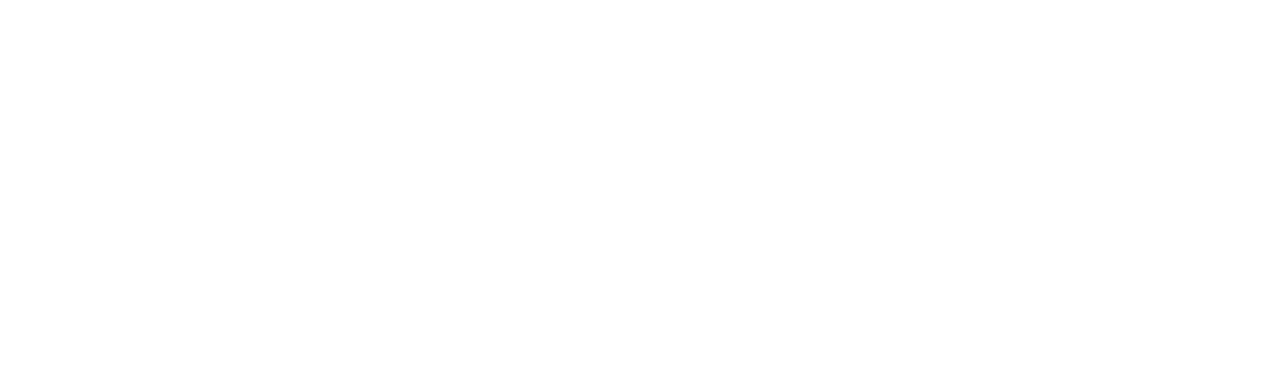
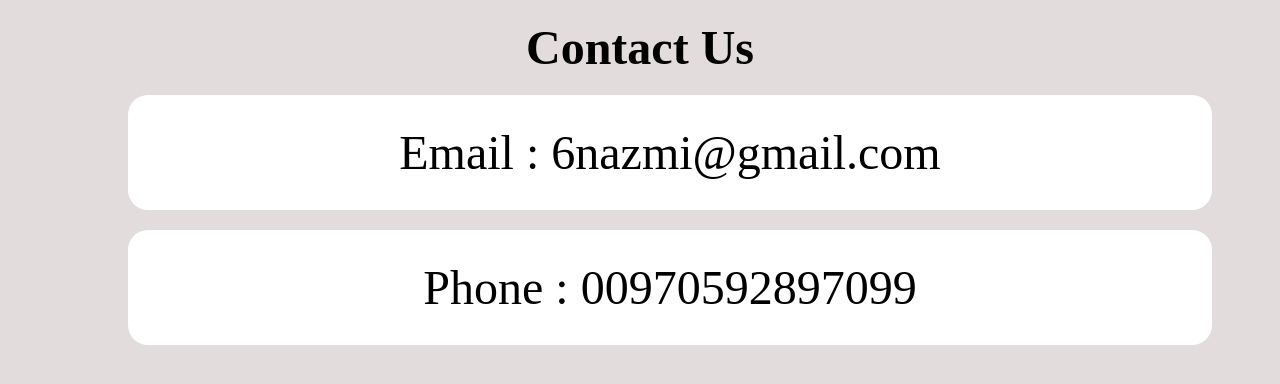
Before and after one commit to bnazmi/bnazmi.github.io, a plain HTML site: page index.html in a window 1280 px wide. Drawn offline with Linux system fonts and the light colour scheme.

Commit message:
contact us

```diff
--- a/css/style.css
+++ b/css/style.css
@@ -0,0 +1,25 @@
+* {
+    padding: 0;
+    margin: 0;
+}
+body {
+    background: #e2dcdc;
+    font-size: 24px;
+}
+
+h2 {
+    text-align: center;
+    font-size: 200%;
+    padding: 20px;
+}
+
+p {
+    width: 80%;
+    padding: 30px;
+    background: #fff;
+    border-radius: 20px;
+    margin-left: 10%;
+    text-align: center;
+    font-size: 200%;
+    margin-bottom: 20px;
+}
--- a/index.html
+++ b/index.html
@@ -6,5 +6,13 @@
         <link href="css/style.css" rel="stylesheet">
     </head>
     <body>
+        <header>
+            <h2>Contact Us</h2>
+            <p>Email : 6nazmi@gmail.com</p>
+            <p>Phone : 00970592897099</p>
+        </header>
+        <footer>
+
+        </footer>
     </body>
 </html>
```
